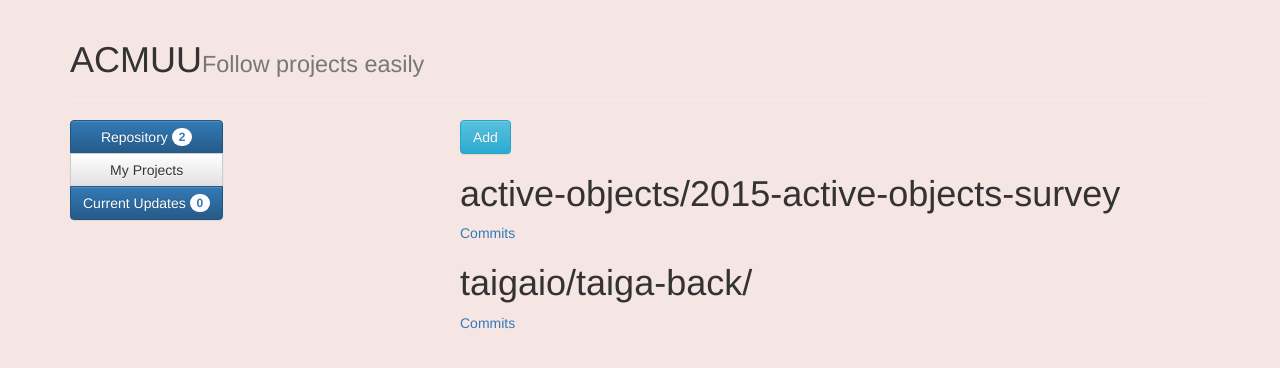
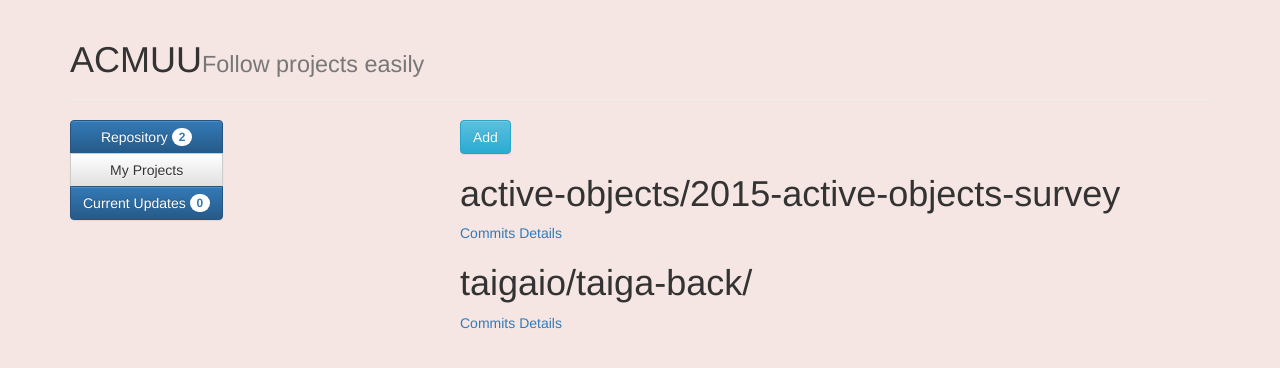
Before and after one commit to aveminus/hackathon, a Django app: page /acmuu/ in a window 1280 px wide. Shown: the top 368 px of the page. Run offline with Django 3.2, Linux system fonts and the light colour scheme; data comes from the database, SQL or seed files in the repository; some libraries are stand-ins or nearby versions.

Commit message:
fix for details

```diff
--- a/acmuu/templates/acmuu/index.html
+++ b/acmuu/templates/acmuu/index.html
@@ -48,7 +48,7 @@ body {
         {%for p in projects %}
             <h1>{{ p.path }}</h1>
             <a href="/acmuu/{{p.path}}/commits">Commits</a>
-            <!--<a href="/acmuu/{{p.path}}/detail">Events</a>-->
+            <a href="/acmuu/{{p.path}}details">Details</a>
         {%endfor%}
     </div>
 </div>
```
